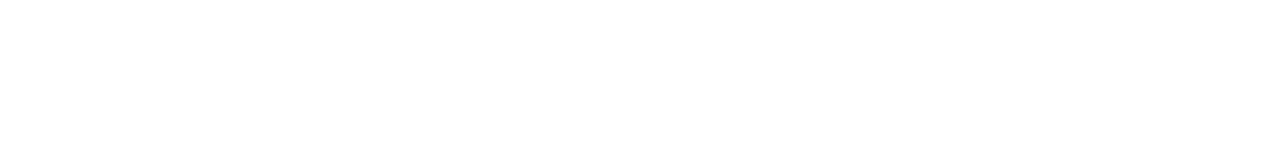
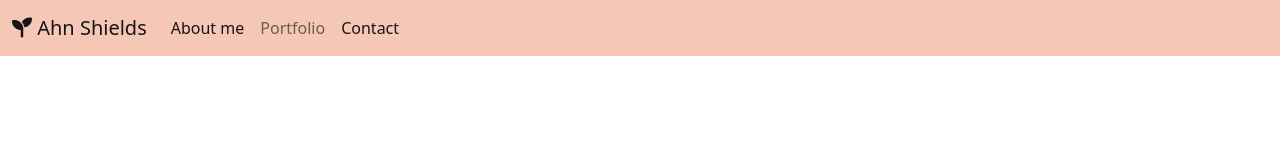
Before and after one commit to 33Ahn/responsive-portfolio, a plain HTML site: page contact.html in a window 1280 px wide. Drawn offline with nearby package versions, Linux system fonts and the light colour scheme.

Commit message:
Add HTML: Navbar

```diff
--- a/contact.html
+++ b/contact.html
@@ -4,12 +4,45 @@
     <meta charset="UTF-8">
     <meta http-equiv="X-UA-Compatible" content="IE=edge">
     <meta name="viewport" content="width=device-width, initial-scale=1.0">
-    <title>Responsive Portfolio</title>
+    <title>Contact</title>
 
     <!--  Bootstrap -->
     <link href="https://cdn.jsdelivr.net/npm/bootstrap@5.1.3/dist/css/bootstrap.min.css" rel="stylesheet" integrity="sha384-1BmE4kWBq78iYhFldvKuhfTAU6auU8tT94WrHftjDbrCEXSU1oBoqyl2QvZ6jIW3" crossorigin="anonymous">
+
+    <link rel="stylesheet" href="./style.css">
+    <script src="https://kit.fontawesome.com/554e6ba3a2.js" crossorigin="anonymous"></script>
 </head>
+
 <body>
+    <nav class="navbar navbar-expand-lg navbar-light">
+        <div class="container-fluid">
+          <a class="navbar-brand" href="#"><i class="fas fa-seedling"></i> Ahn Shields</a>
+          <button class="navbar-toggler" type="button" data-bs-toggle="collapse" data-bs-target="#navbarNavDropdown" aria-controls="navbarNavDropdown" aria-expanded="false" aria-label="Toggle navigation">
+            <span class="navbar-toggler-icon"></span>
+          </button>
+          <div class="collapse navbar-collapse" id="navbarNavDropdown">
+            <ul class="navbar-nav">
+              <li class="nav-item">
+                <a class="nav-link active" aria-current="page" href="./index.html">About me</a>
+              </li>
+              <li class="nav-item">
+                <a class="nav-link" href="./portfolio.html">Portfolio</a>
+              </li>
+              <li class="nav-item">
+                <a class="nav-link active" aria-current="page" href="./contact.html">Contact</a>
+              </li>
+            </ul>
+          </div>
+        </div>
+    </nav>
+
+
+
+
+
+
+
+
 
 
     <!--  No HTML below this line  -->
--- /dev/null
+++ b/style.css
@@ -0,0 +1,3 @@
+.navbar {
+  background-color: #f5c7b7;
+}
```
Also changed, not shown: index.html (+35 -1 lines), portfolio.html (+32 -1 lines).
